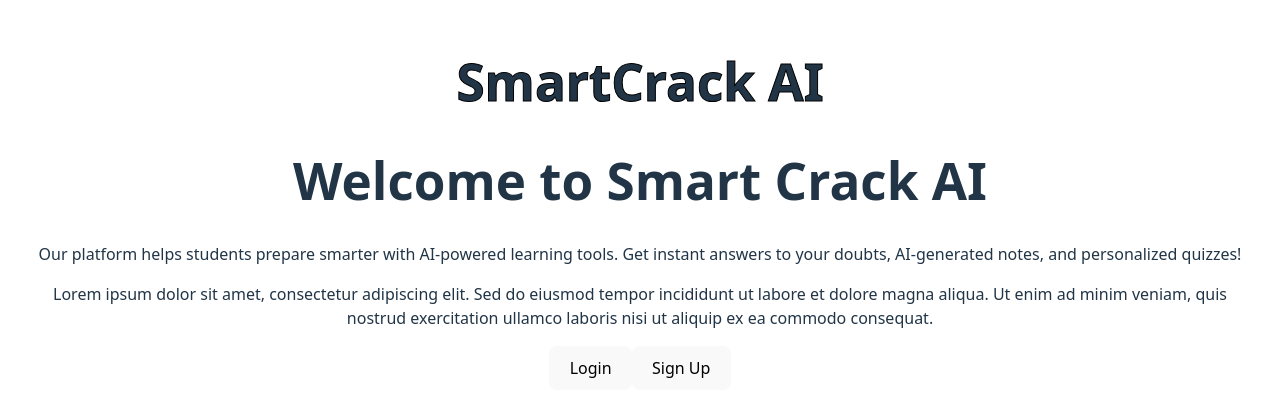
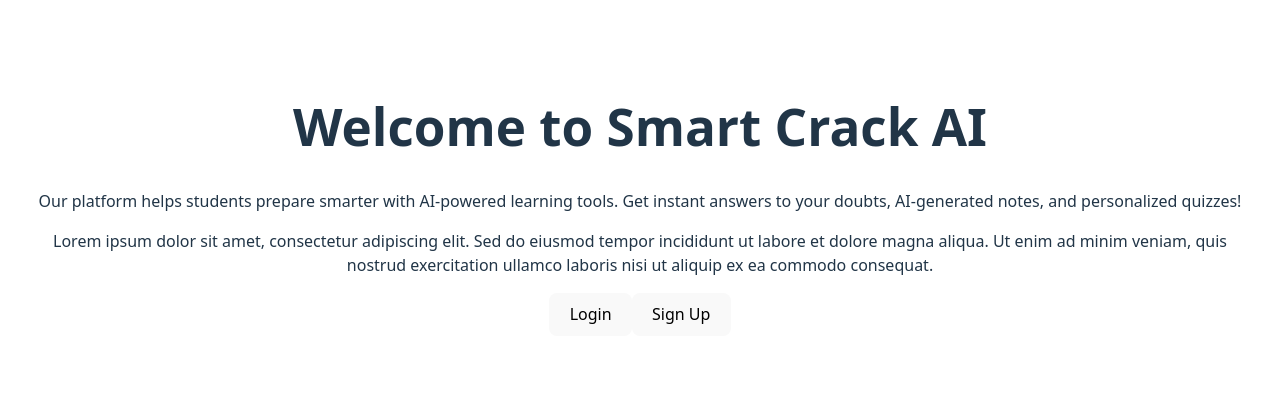
Before and after one commit to palak25022005/smart_crack_ai, a React (Vite) app in the folder frontend/: page / in a window 1280 px wide. Shown: the part 200-616 px from the top of the page. Built offline with nearby package versions, Linux system fonts and the light colour scheme; no server answers.

Commit message:
Navbar change

```diff
--- a/frontend/src/components/NavBar.jsx
+++ b/frontend/src/components/NavBar.jsx
@@ -5,9 +5,7 @@ const NavBar = () => {
   return (
     <nav className="bg-blue-600 text-white p-4 flex justify-between items-center shadow-lg">
       {/* Website Name */}
-      <h1 className="text-2xl font-bold text-black" style={{ WebkitTextStroke: "1px black" }}>
-  SmartCrack AI
-</h1>
+
 
       {/* Navigation Links */}
 
```
